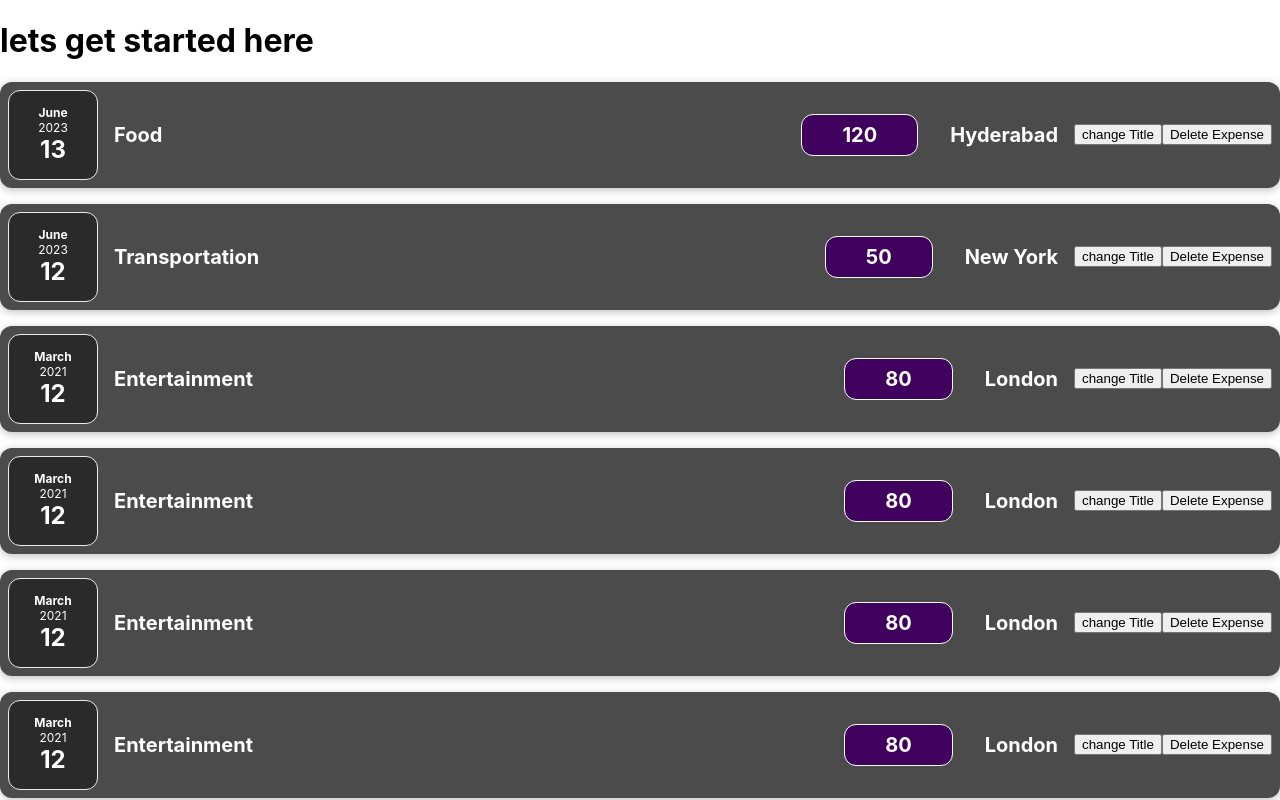
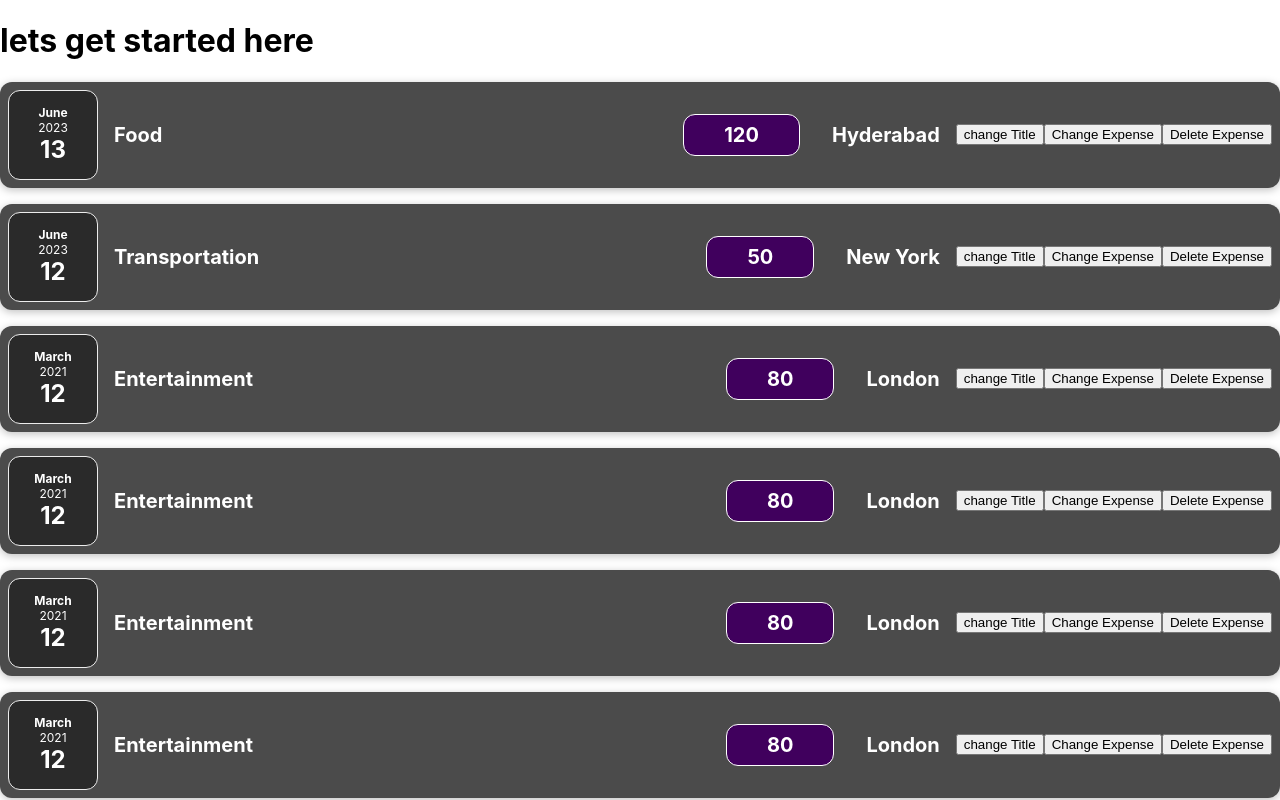
Before and after one commit to murari9945/reactpractice, a React (Create React App) app: page / in a window 1280 px wide. Shown: the top 800 px of the page. Built offline with nearby package versions, Linux system fonts and the light colour scheme.

Commit message:
change price to 100

```diff
--- a/src/components/ExpenseItem.js
+++ b/src/components/ExpenseItem.js
@@ -1,11 +1,21 @@
+import React,{useState} from 'react';
 import './ExpenseItem.css'
 import ExpenseDate from './ExpenseDate.js';
 
 import ExpenseDetails from './ExpenseDetails.js';
+
 const ExpenseItem=(props)=>{
+    const[title,setTitle]=useState(props.name);
+    const [expense, setExpense] = useState(props.price);
+
     const clickHandler=()=>{
-        console.log("clicked!!!")
+        setTitle("updated!")
+        console.log(title);
     }
+    const updateExpense = () => {
+        setExpense(100);
+      };
+
     const deleteExpenseHandler = () => {
         const expenseItem = document.querySelector('.expense-item');
         expenseItem.remove();
@@ -15,8 +25,9 @@ const ExpenseItem=(props)=>{
     return(
         <div className='expense-item'>
           <ExpenseDate date={props.date} />
-        <ExpenseDetails price={props.price}  location={props.location}   name={props.name} ></ExpenseDetails>
+        <ExpenseDetails price={expense}  location={props.location}   name={title} ></ExpenseDetails>
         <button onClick={clickHandler}>change Title</button>
+        <button onClick={updateExpense}>Change Expense</button>
         <button onClick={deleteExpenseHandler}>Delete Expense</button>
 
 
```
